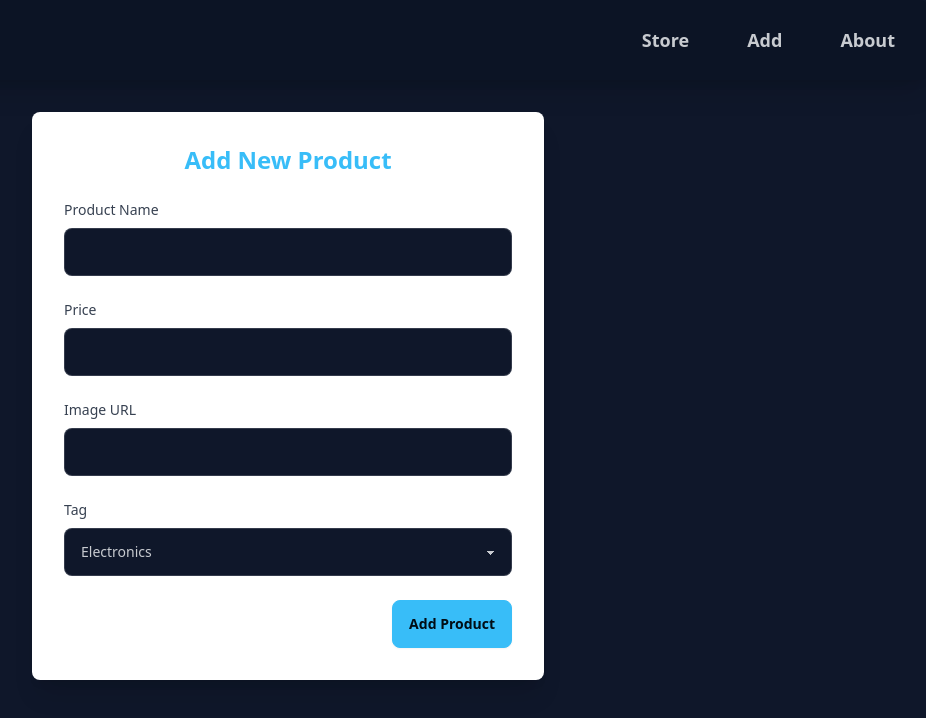
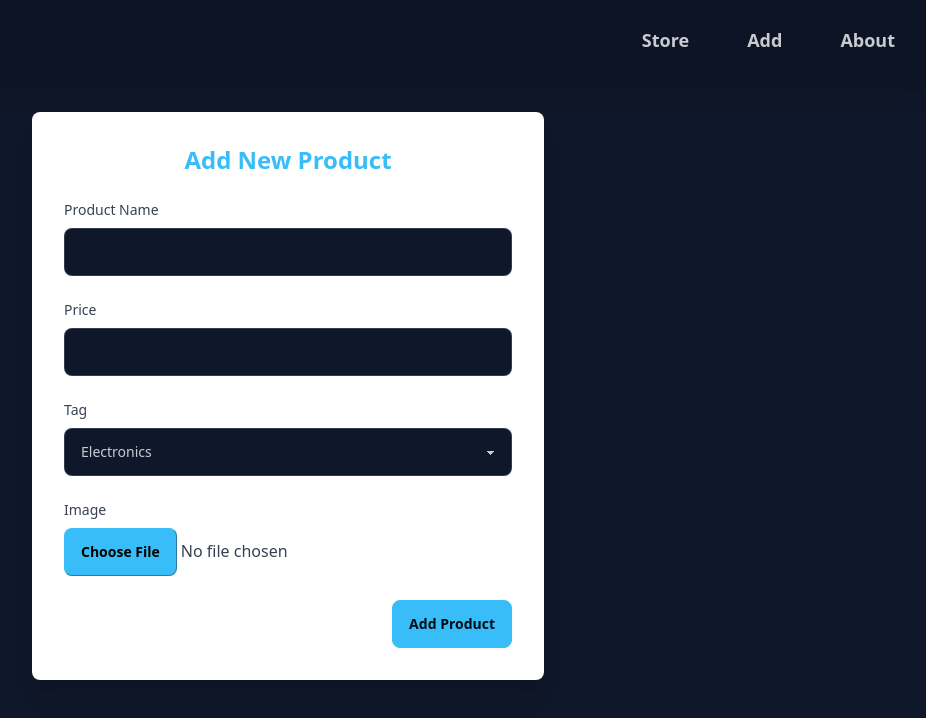
Before and after one commit to wnmay/online-store, a React (Vite) app in the folder frontend/: page /add in a window 1280 px wide. Shown: the top 718 px of the page, without its empty margins (352-1278 px from the left). Built offline with nearby package versions, Linux system fonts and the light colour scheme.

Commit message:
feat: upload image (frontend)

```diff
--- a/frontend/src/components/ProductContainer.jsx
+++ b/frontend/src/components/ProductContainer.jsx
@@ -8,7 +8,7 @@ const ProductContainer = ({ product, refresh }) => {
   const [updatedProduct, setUpdatedProduct] = useState({
     name: product.name,
     price: product.price,
-    image: product.image,
+    image: null,
     tag: product.tag,
   });
 
@@ -20,45 +20,57 @@ const ProductContainer = ({ product, refresh }) => {
     }));
   };
 
+  const handleFileChange = (e) => {
+    const file = e.target.files[0];
+    setUpdatedProduct((prev) => ({
+      ...prev,
+      image: file,
+    }));
+  };
+
   const updateProduct = async (e) => {
+    e.preventDefault();
+    const formData = new FormData();
+    formData.append("name", updatedProduct.name);
+    formData.append("price", updatedProduct.price);
+    formData.append("tag", updatedProduct.tag);
+    if (updatedProduct.image) {
+      formData.append("image", updatedProduct.image);
+    }
+
     try {
-      e.preventDefault();
       const response = await fetch(
-        `http://localhost:5000/api/products/${product._id}`,
-        {
+        `http://localhost:5000/api/products/${product._id}`,{
           method: "PUT",
-          headers: { "Content-Type": "application/json" },
-          body: JSON.stringify(updatedProduct),
+          body: formData,
         }
       );
       if (response.ok) {
         refresh();
         toast.success("Product updated successfully");
         setEditIsOpen(false);
-      }
-      else{
+      } else {
         console.error("Error updating product:", response.statusText);
         toast.error("Failed to update product");
-
       }
     } catch (error) {
       console.error("Error updating product:", error);
-      toast.error("Failed to update product")
+      toast.error("Failed to update product");
     }
   };
 
   const deleteProduct = async () => {
     try {
       const response = await fetch(
-        `http://localhost:5000/api/products/${product._id}`,
-        { method: "DELETE" }
+        `http://localhost:5000/api/products/${product._id}`,{
+         method: "DELETE"
+        }
       );
       if (response.ok) {
         refresh();
         setIsDeleteOpen(false);
-        toast.success("Delete successfully")
-      }
-      else{
+        toast.success("Product deleted successfully");
+      } else {
         console.error("Error deleting product:", response.statusText);
         toast.error("Failed to delete product");
       }
@@ -99,7 +111,7 @@ const ProductContainer = ({ product, refresh }) => {
             <h2 className="text-xl font-semibold">Edit Product</h2>
             <form onSubmit={updateProduct} className="space-y-4 mt-4">
               <div>
-                <label className="block text-gray-700">Product Name</label>
+                <label className="block text-white">Product Name</label>
                 <input
                   type="text"
                   name="name"
@@ -109,7 +121,7 @@ const ProductContainer = ({ product, refresh }) => {
                 />
               </div>
               <div>
-                <label className="block text-gray-700">Price</label>
+                <label className="block text-white">Price</label>
                 <input
                   type="number"
                   name="price"
@@ -119,19 +131,7 @@ const ProductContainer = ({ product, refresh }) => {
                 />
               </div>
               <div>
-              <label className="block mt-4 mb-2 text-sm font-medium text-gray-700">
-            Image
-          </label>
-          <input
-            type="text"
-            name="image"
-            value={updatedProduct.image}
-            onChange={handleInputChange}
-            className="input input-bordered w-full mt-2"
-          />
-      </div>
-              <div>
-                <label className="block text-gray-700">Tag</label>
+                <label className="block text-white">Tag</label>
                 <select
                   name="tag"
                   onChange={handleInputChange}
@@ -144,6 +144,15 @@ const ProductContainer = ({ product, refresh }) => {
                     </option>
                   ))}
                 </select>
+              </div>
+              <div>
+                <label className="block text-white">Image</label>
+                <input
+                  type="file"
+                  name="image"
+                  onChange={handleFileChange}
+                  className="w-full mt-2 text-gray-700 file:btn btn-primary file:text-black"
+                />
               </div>
               <div className="modal-action">
                 <button type="submit" className="btn btn-primary">
--- a/frontend/src/pages/Add.jsx
+++ b/frontend/src/pages/Add.jsx
@@ -6,7 +6,7 @@ const Add = () => {
   const [newProduct, setNewProduct] = useState({
     name: "",
     price: "",
-    image: "",
+    image: null,
     tag: tags[0],
   });
 
@@ -18,13 +18,26 @@ const Add = () => {
     }));
   };
 
+  const handleFileChange = (e) => {
+    const file = e.target.files[0];
+    setNewProduct((prev) => ({
+      ...prev,
+      image: file,
+    }));
+  };
+
   const addProduct = async (e) => {
     e.preventDefault();
+    const formData = new FormData();
+    formData.append("name", newProduct.name);
+    formData.append("price", newProduct.price);
+    formData.append("image", newProduct.image);
+    formData.append("tag", newProduct.tag);
+
     try {
       const response = await fetch("http://localhost:5000/api/products", {
         method: "POST",
-        headers: { "Content-Type": "application/json" },
-        body: JSON.stringify(newProduct),
+        body: formData,
       });
 
       if (response.ok) {
@@ -33,19 +46,18 @@ const Add = () => {
           setNewProduct({
             name: "",
             price: "",
-            image: "",
+            image: null,
             tag: tags[0],
           });
+          toast.success("Product added successfully");
         }
-        toast.success("Data added successfully")
-
       } else {
         console.error("Error adding product:", response.statusText);
-        toast.error("Failed to add product")
+        toast.error("Failed to add product");
       }
     } catch (error) {
       console.error("Error adding product:", error);
-      toast.error("Failed to add product")
+      toast.error("Failed to add product");
     }
   };
 
@@ -78,18 +90,6 @@ const Add = () => {
         </div>
 
         <div>
-          <label className="block text-sm font-medium text-gray-700">Image URL</label>
-          <input
-            type="text"
-            name="image"
-            value={newProduct.image}
-            onChange={handleInputChange}
-            className="input input-bordered w-full mt-2"
-            required
-          />
-        </div>
-
-        <div>
           <label className="block text-sm font-medium text-gray-700">Tag</label>
           <select
             name="tag"
@@ -106,6 +106,17 @@ const Add = () => {
           </select>
         </div>
 
+        <div>
+          <label className="block text-sm font-medium text-gray-700">Image</label>
+          <input
+            type="file"
+            name="image"
+            onChange={handleFileChange}
+            className="w-full mt-2 text-gray-700 file:btn btn-primary file:text-black"
+            required
+          />
+        </div>
+
         <div className="flex justify-end gap-4 mt-6">
           <button type="submit" className="btn btn-primary w-full sm:w-auto">
             Add Product
```
